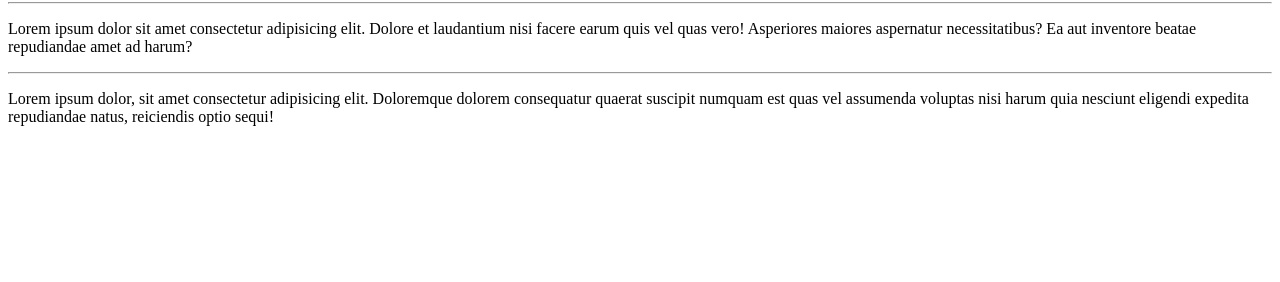
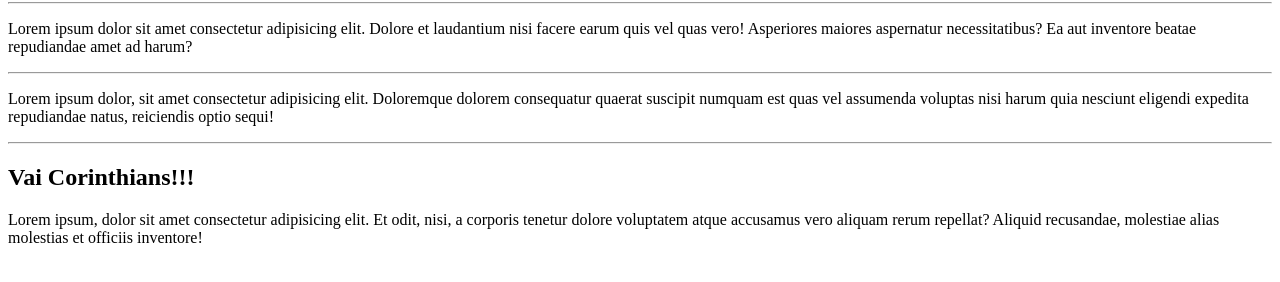
Before and after one commit to Gln1990/Ola-Mundo, a plain HTML site: page site-exemplo/index.html in a window 1280 px wide. Shown: the part 78-360 px from the top of the page. Drawn offline with Linux system fonts and the light colour scheme.

Commit message:
Adicionei mais um Titulo e paragrafo

```diff
--- a/site-exemplo/index.html
+++ b/site-exemplo/index.html
@@ -11,5 +11,8 @@
     <p>Lorem ipsum dolor sit amet consectetur adipisicing elit. Dolore et laudantium nisi facere earum quis vel quas vero! Asperiores maiores aspernatur necessitatibus? Ea aut inventore beatae repudiandae amet ad harum?</p>
     <hr>
     <p>Lorem ipsum dolor, sit amet consectetur adipisicing elit. Doloremque dolorem consequatur quaerat suscipit numquam est quas vel assumenda voluptas nisi harum quia nesciunt eligendi expedita repudiandae natus, reiciendis optio sequi!</p>
+    <hr>
+    <h2>Vai Corinthians!!!</h2>
+    <p>Lorem ipsum, dolor sit amet consectetur adipisicing elit. Et odit, nisi, a corporis tenetur dolore voluptatem atque accusamus vero aliquam rerum repellat? Aliquid recusandae, molestiae alias molestias et officiis inventore!</p>
 </body>
 </html>
```
